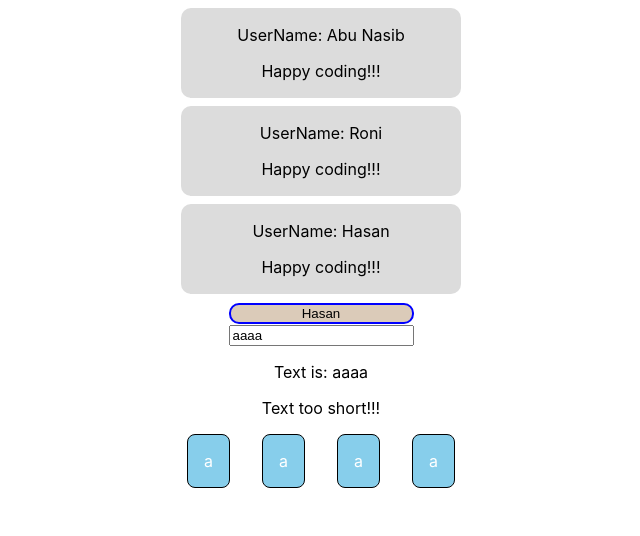
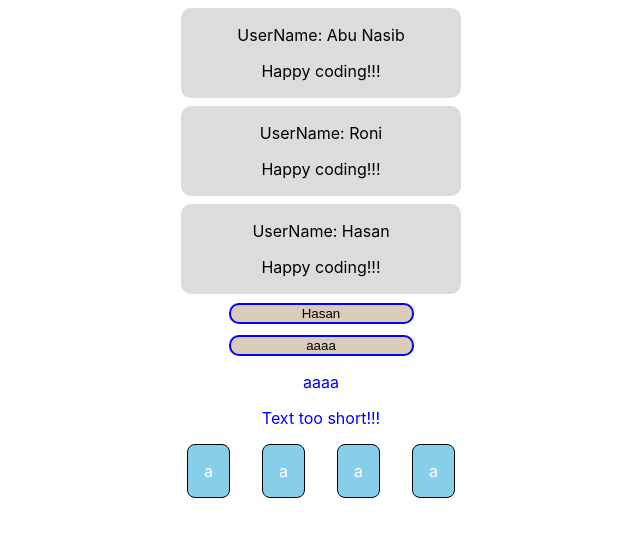
Before and after one commit to Sparrow48/react-assignment, a React (Create React App) app: page / in a window 1280 px wide. Shown: the top 536 px of the page, without its empty margins (319-959 px from the left). Built offline with nearby package versions, Linux system fonts and the light colour scheme.

Commit message:
add some css work

```diff
--- /dev/null
+++ b/src/Input/input.css
@@ -0,0 +1,10 @@
+input {
+  background-color: #dbcbb9;
+  border: 2px solid blue;
+  border-radius: 10px;
+  text-align: center;
+}
+
+.p {
+  color: blue;
+}
--- a/src/Input/input.js
+++ b/src/Input/input.js
@@ -1,10 +1,14 @@
 import React from "react";
+import "./input.css";
 
 const Input = props => {
+  const divStyle = {
+    paddingTop: "10px",
+  };
   return (
-    <div>
+    <div style={divStyle}>
       <input type='text' onChange={props.count} value={props.text} />
-      <p>Text is: {props.text}</p>
+      <p className='p'>{props.text}</p>
     </div>
   );
 };
--- a/src/ValidationConpunent/Validation.js
+++ b/src/ValidationConpunent/Validation.js
@@ -5,7 +5,10 @@ const Validation = props => {
   if (props.count <= 5) {
     validationMess = "Text too short!!!";
   }
-  return <div>{validationMess}</div>;
+  const style = {
+    color: "blue",
+  };
+  return <div style={style}>{validationMess}</div>;
 };
 
 export default Validation;
```
